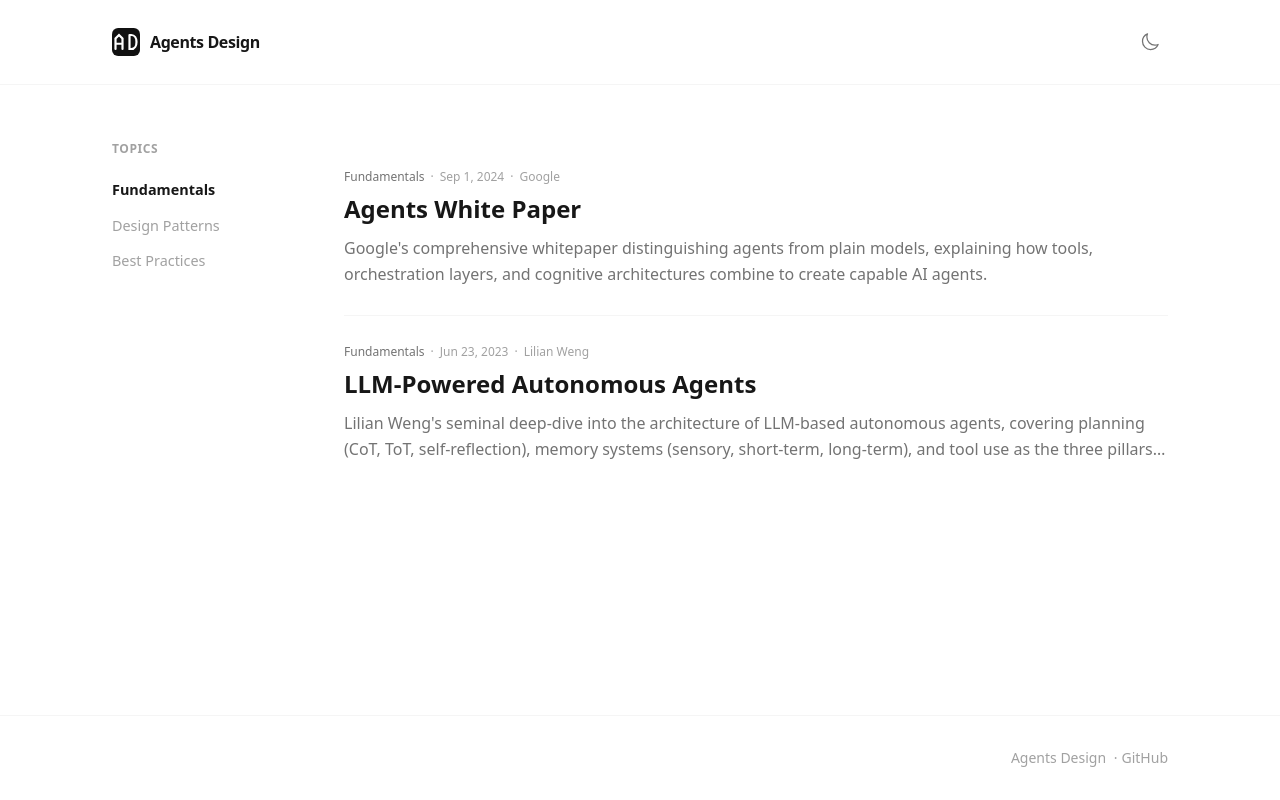
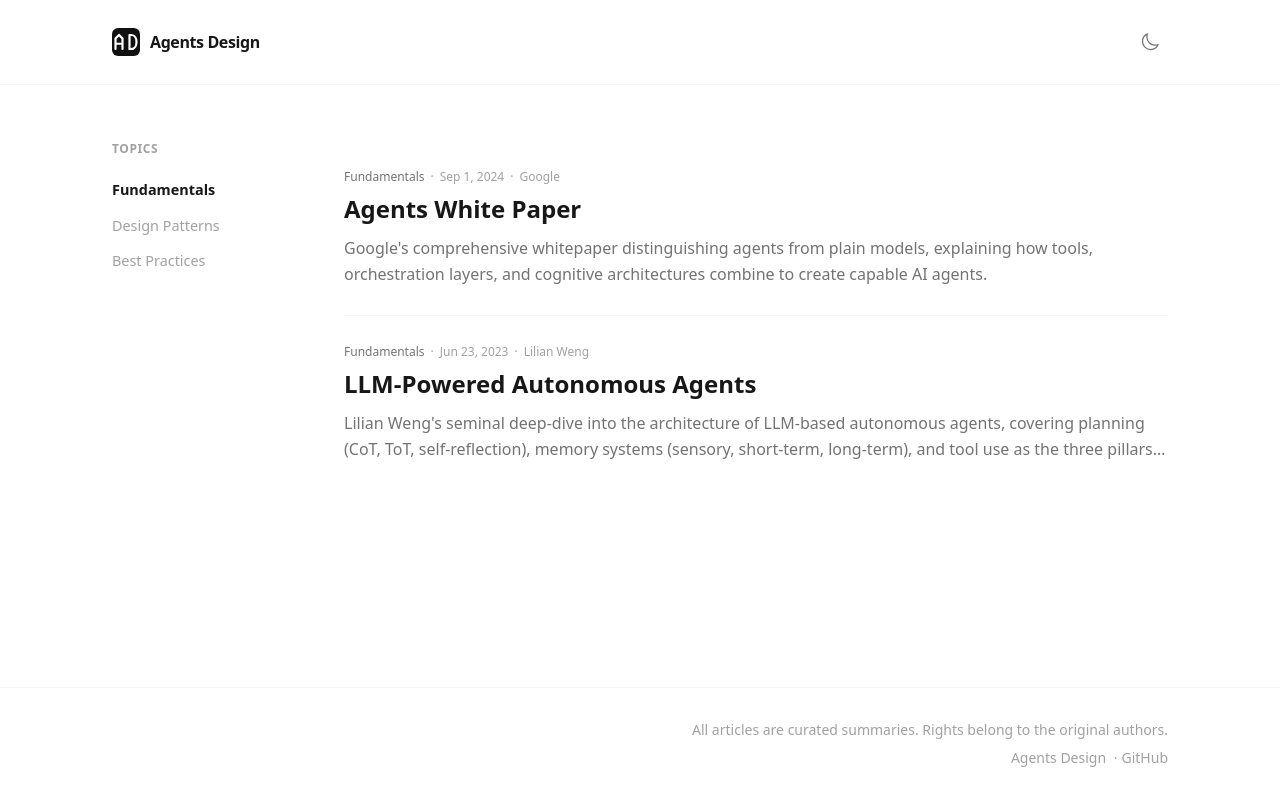
Before and after one commit to hblee12294/agents-design, a React (Vite) app: page / in a window 1280 px wide. Built offline with nearby package versions, Linux system fonts and the light colour scheme.

Commit message:
feat: add disclaimer

```diff
--- a/src/components/Footer.tsx
+++ b/src/components/Footer.tsx
@@ -3,6 +3,9 @@ export function Footer() {
     <footer className="border-t border-neutral-100 dark:border-neutral-800/60">
       <div className="mx-auto max-w-6xl px-8 lg:px-12 py-8 text-sm text-neutral-400 dark:text-neutral-500">
         <p className="text-right">
+          All articles are curated summaries. Rights belong to the original authors.
+        </p>
+        <p className="text-right mt-2">
           Agents Design{' '}
           <span className="mx-1">&middot;</span>
           <a
```
